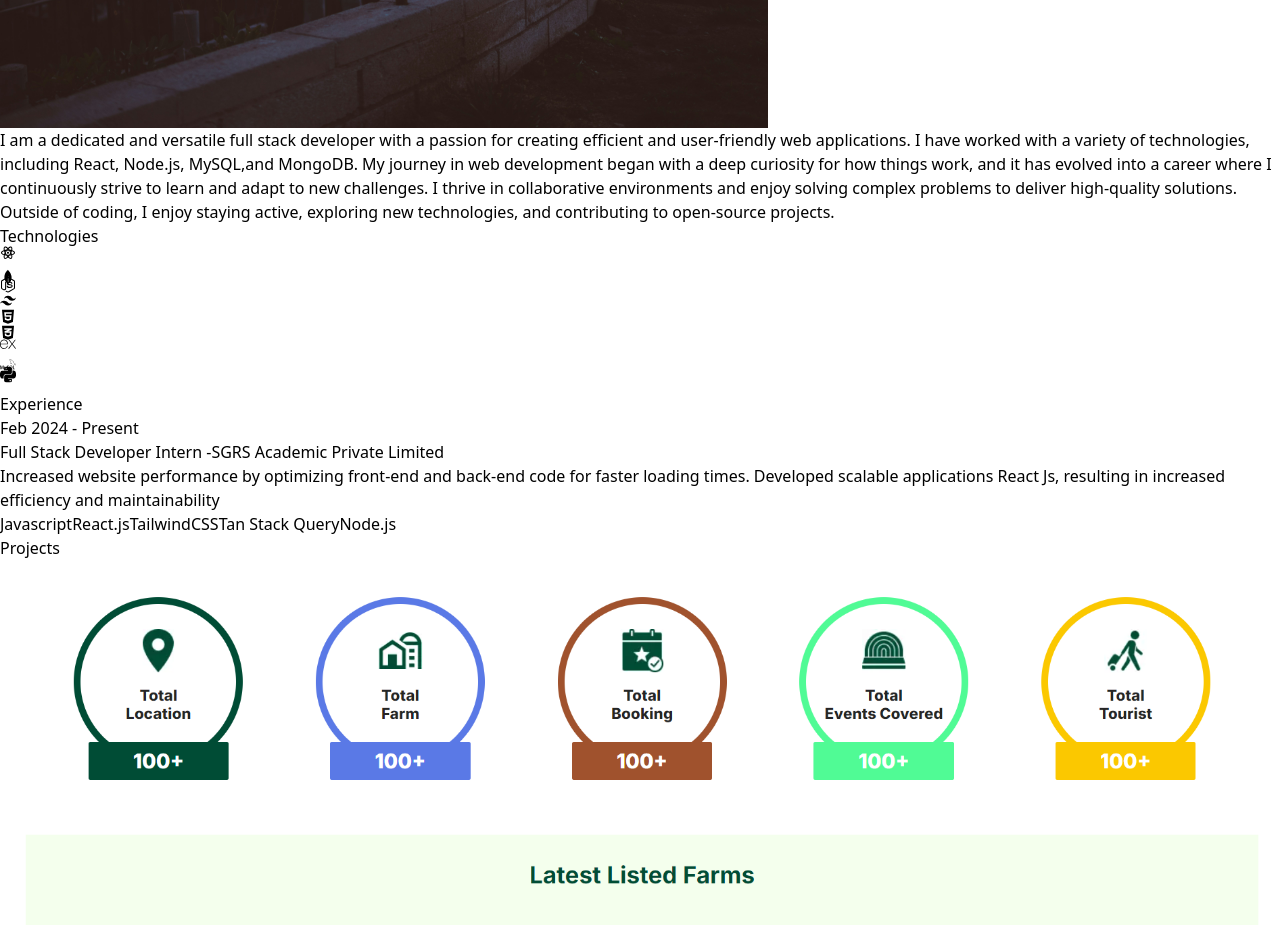
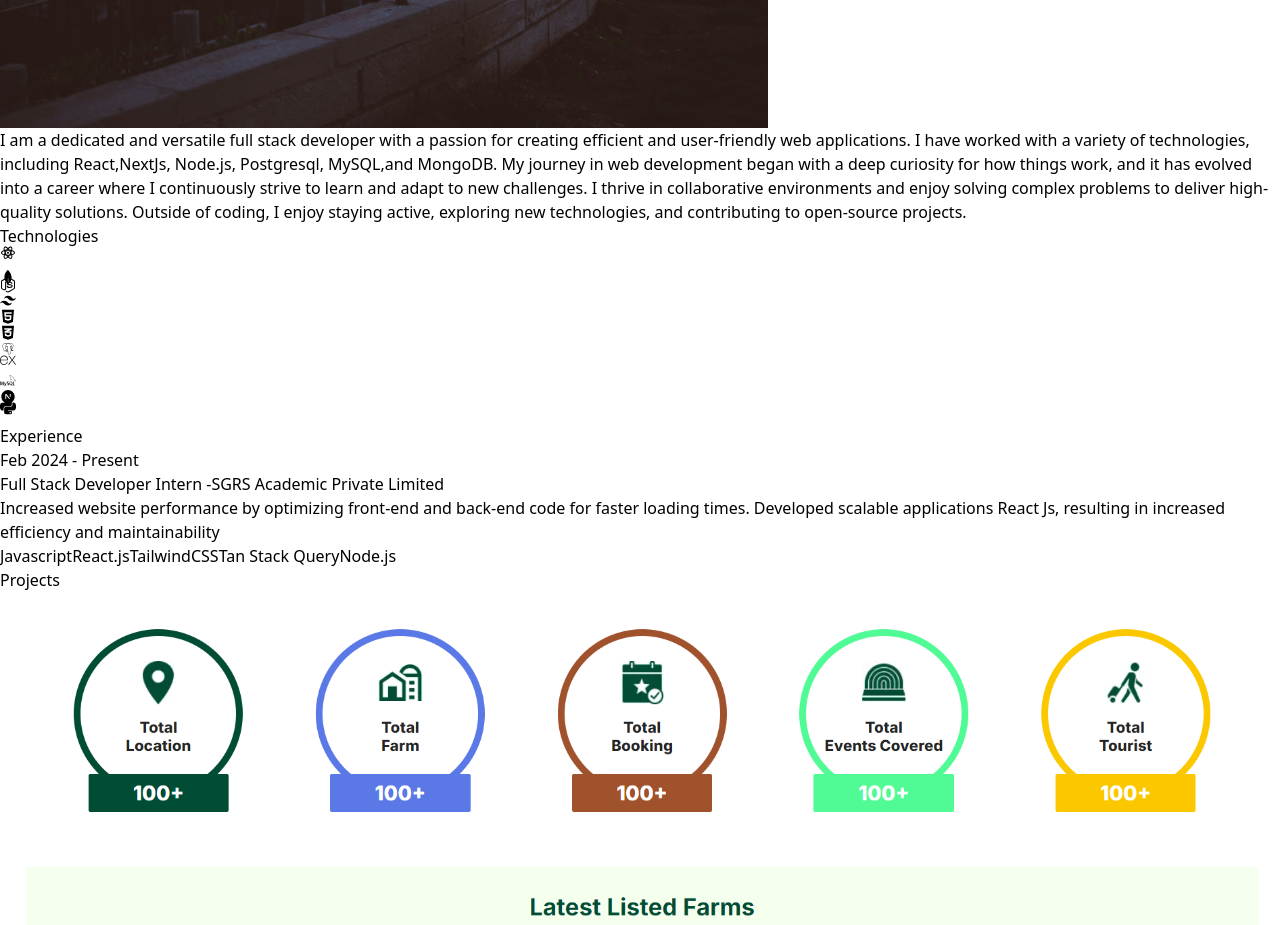
Before and after one commit to uddeshFullStack/portfolio, a React (Vite) app: page / in a window 1280 px wide. Shown: the part 1040-1965 px from the top of the page. Built offline with nearby package versions, Linux system fonts and the light colour scheme.

Commit message:
"nextJs and PostgresSql Added"

```diff
--- a/src/components/Technology.jsx
+++ b/src/components/Technology.jsx
@@ -1,5 +1,6 @@
 import React from 'react'
-import { RiReactjsLine } from 'react-icons/ri';
+import { RiNextjsFill, RiReactjsLine } from 'react-icons/ri';
+import { DiPostgresql } from "react-icons/di";
 import { SiMongodb, SiPython ,SiTailwindcss, SiExpress,SiMysql} from 'react-icons/si';
 import { FaNodeJs, FaHtml5, FaCss3Alt } from 'react-icons/fa';
 import { animate, motion } from 'framer-motion';
@@ -76,6 +77,13 @@ const Technology = () => {
                 <FaCss3Alt className='text-7xl text-blue-500'/>
             </motion.div>
             <motion.div
+            variants={iconVariants(2.5)}
+            initial="initial"
+            animate="animate"
+            className='rounded-2xl border-4 border-neutral-800 p-4'>
+                <DiPostgresql className='text-7xl text-cyan-400'/>
+            </motion.div>
+            <motion.div
             variants={iconVariants(6)}
             initial="initial"
             animate="animate"
@@ -88,6 +96,13 @@ const Technology = () => {
             animate="animate"
             className='rounded-2xl border-4 border-neutral-800 p-4'>
                 <SiMysql className='text-7xl text-black-400'/>
+            </motion.div>
+            <motion.div
+            variants={iconVariants(1)}
+            initial="initial"
+            animate="animate"
+            className='rounded-2xl border-4 border-neutral-800 p-4'>
+                <RiNextjsFill className='text-7xl text-blue-500'/>
             </motion.div>
             <motion.div
             variants={iconVariants(2.2)}
--- a/src/constants/index.js
+++ b/src/constants/index.js
@@ -6,7 +6,7 @@ import project5 from "../assets/projects/saranFarm.png"
 
 export const HERO_CONTENT = `I am a passionate full stack developer with a knack for crafting robust and scalable web applications. I have honed my skills in front-end technologies like Reactjs TailwindCSS, as well as back-end technologies like Node.js, MySQL and MongoDB. My goal is to leverage my expertise to create innovative solutions that drive business growth and deliver exceptional user experiences.`;
 
-export const ABOUT_TEXT = `I am a dedicated and versatile full stack developer with a passion for creating efficient and user-friendly web applications. I have worked with a variety of technologies, including React, Node.js, MySQL,and MongoDB. My journey in web development began with a deep curiosity for how things work, and it has evolved into a career where I continuously strive to learn and adapt to new challenges. I thrive in collaborative environments and enjoy solving complex problems to deliver high-quality solutions. Outside of coding, I enjoy staying active, exploring new technologies, and contributing to open-source projects.`;
+export const ABOUT_TEXT = `I am a dedicated and versatile full stack developer with a passion for creating efficient and user-friendly web applications. I have worked with a variety of technologies, including React,NextJs, Node.js, Postgresql, MySQL,and MongoDB. My journey in web development began with a deep curiosity for how things work, and it has evolved into a career where I continuously strive to learn and adapt to new challenges. I thrive in collaborative environments and enjoy solving complex problems to deliver high-quality solutions. Outside of coding, I enjoy staying active, exploring new technologies, and contributing to open-source projects.`;
 
 export const EXPERIENCES = [
   {
```
